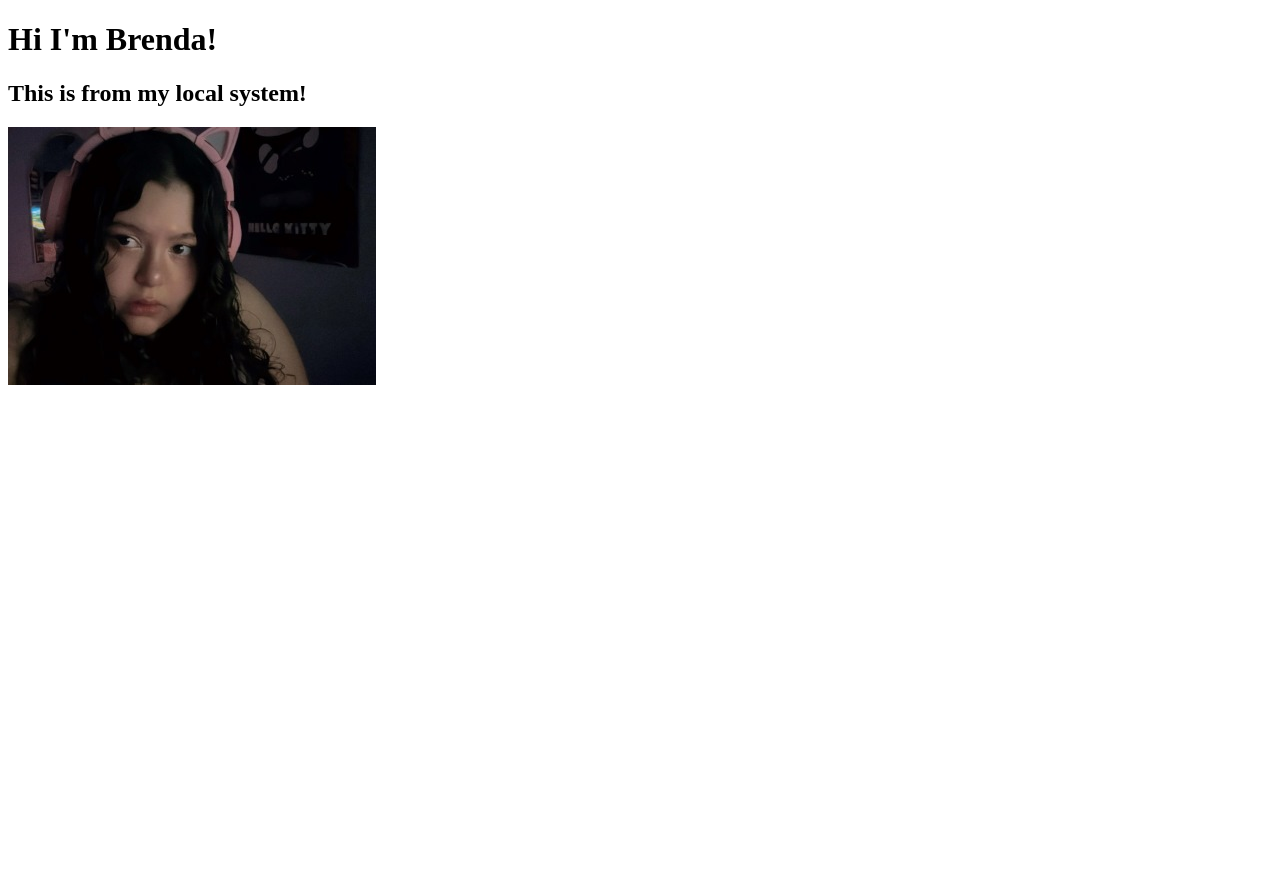
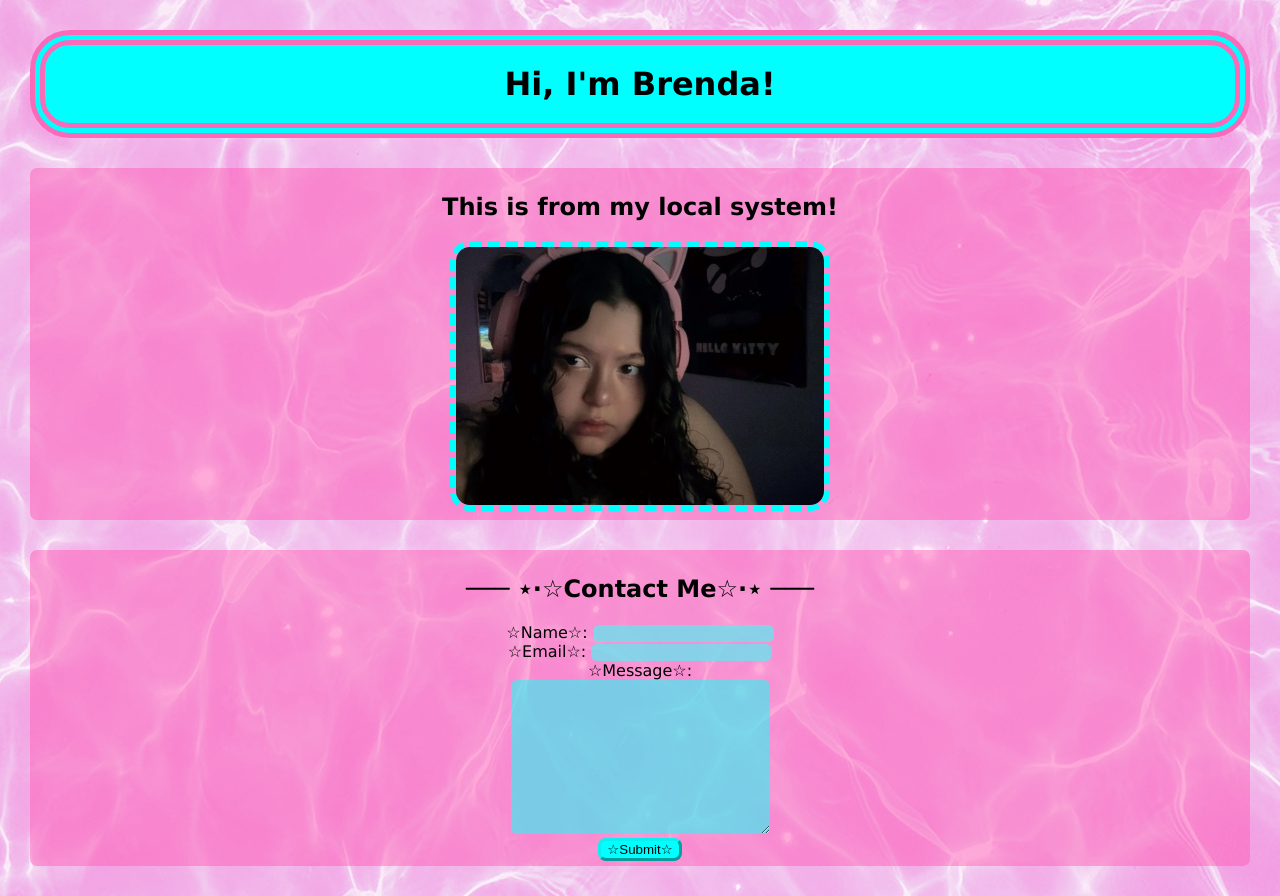
Before and after one commit to CIT82/brendal-pub, a plain HTML site: page pages/index.html in a window 1280 px wide. Before the commit the page ends 800 px from the top, so only its background shows below. Drawn offline with Linux system fonts and the light colour scheme.

Commit message:
updating my website

```diff
--- a/pages/index.html
+++ b/pages/index.html
@@ -4,10 +4,35 @@
     <meta charset="utf-8" />
     <meta name="viewport" content="width=device-width" />
     <title>Brenda Lemus</title>
+    <link rel="stylesheet" href="style.css">
   </head>
   <body>
-    <h1>Hi I'm Brenda!</h1>
-    <h2>This is from my local system!</h2>
-    <img src="../images/mepicture.jpg" alt="Brenda(me)" />
+    <h1>Hi, I'm Brenda!</h1>
+    <section>
+      <h2>This is from my local system!</h2>
+      <img src="../images/mepicture.jpg" alt="Brenda(me)" />
+    </section>
+    <section>
+      <h2> ─── ⋆⋅☆Contact Me☆⋅⋆ ─── </h2>
+      <form action="">
+        <label>
+          ☆Name☆:
+        </label>
+        <input type="text">
+        <br>
+        <label>
+          ☆Email☆:
+        </label>
+        <input type="email">
+        <br>
+        <label>
+          ☆Message☆:
+        </label>
+        <br>
+        <textarea cols="30" rows="10"></textarea>
+        <br>
+        <button>☆Submit☆</button>
+      </form>
+    </section>
   </body>
 </html>
--- /dev/null
+++ b/pages/style.css
@@ -0,0 +1,46 @@
+body {
+    font-family: 'Lucida Sans', 'Lucida Sans Regular', 'Lucida Grande', 'Lucida Sans Unicode', Geneva, Verdana, sans-serif;
+    margin: 0;
+    padding: 0;
+    text-align: center;
+    background-image: url("pinkwater.jpg");
+}
+
+section {
+    border-radius: 7px;
+    background-color: rgba(255, 87, 177, 0.458);
+    margin: 30px;
+    padding: 5px;
+
+}
+
+img {
+    border-radius: 20px;
+    border: aqua dashed 6px;
+}
+h1 {
+    margin: 30px;
+    padding: 15px;
+    background-color: aqua;
+    border-radius: 40px;
+    padding: 20px;
+    border: rgb(251, 105, 185) double 15px;
+}
+
+input {
+    border-radius: 6px;
+    background-color: rgba(72, 245, 245, 0.632);
+    border: 0;
+}
+
+textarea {
+    border-radius: 6px;
+    background-color: rgba(48, 244, 244, 0.627);
+    border: 0;
+}
+
+button {
+    border-radius: 8px;
+    border: rgb(9, 240, 240) outset 3px;
+    background-color: aqua;
+}
```
Also changed, not shown: pages/pinkwater.jpg (added).
